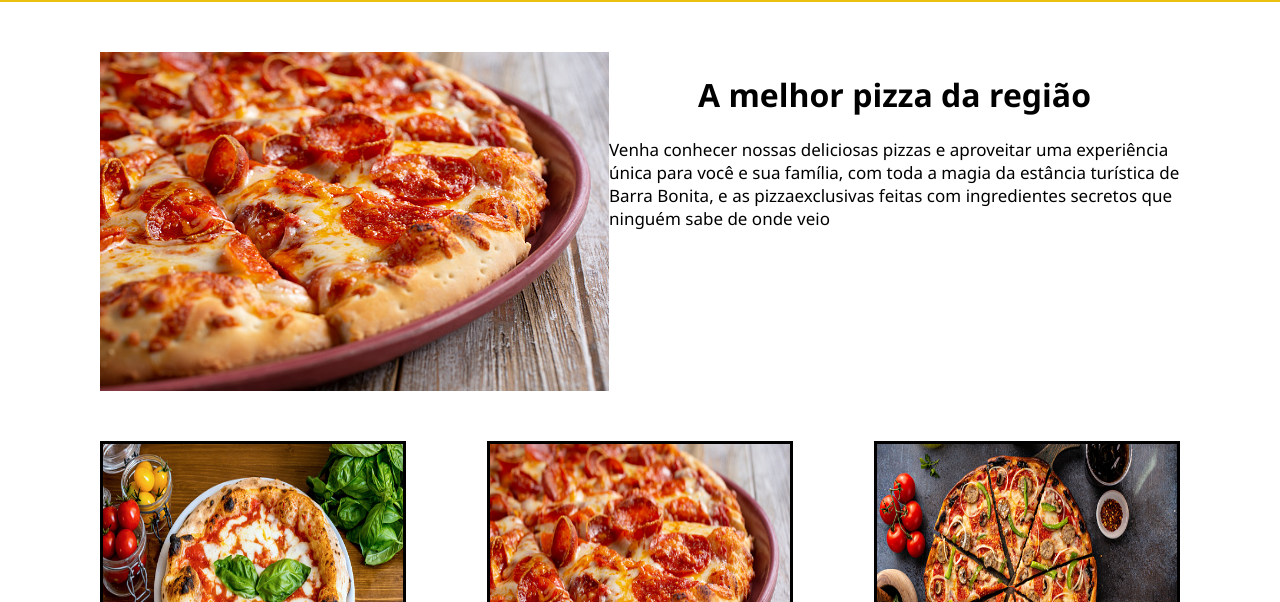
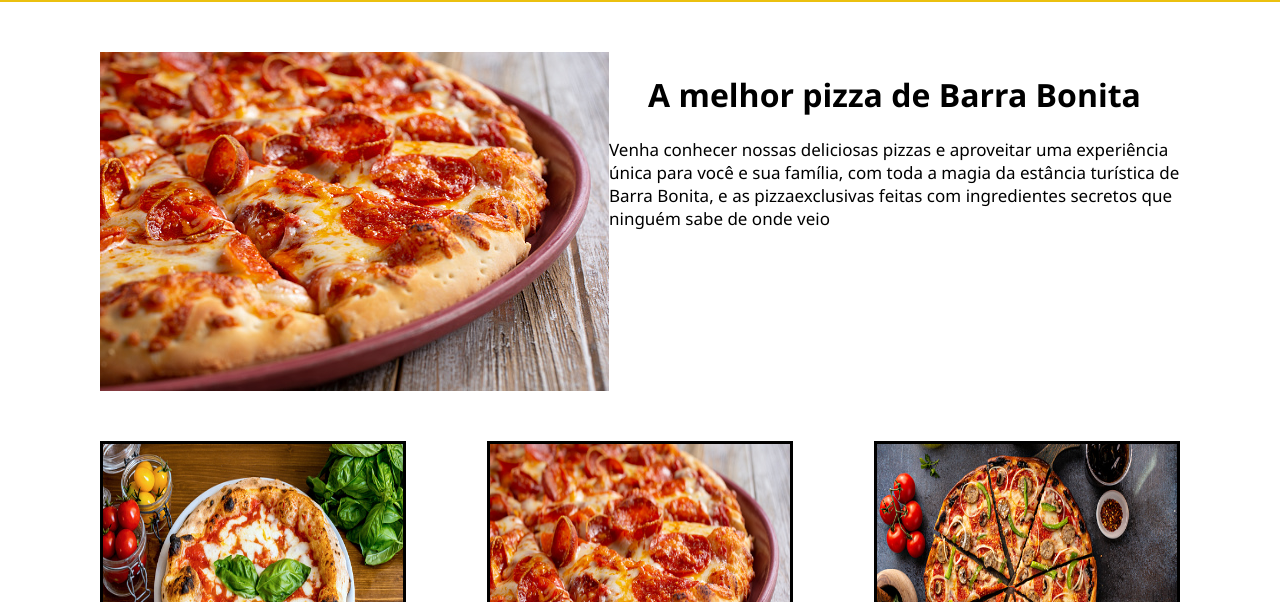
Before and after one commit to EduardoSPontes/pizza-delicia, a plain HTML site: page index.html in a window 1280 px wide. Shown: the part 198-800 px from the top of the page. Drawn offline with Linux system fonts and the light colour scheme.

Commit message:
Fazendo alteração no h1 da index.html

```diff
--- a/index.html
+++ b/index.html
@@ -25,7 +25,7 @@
          <div id="superior">
         <img src="imagens/Imagens de pizza/pizza2.jpg" alt="Imagem de pizza" />
         <div id="texto-home">
-            <h1>A melhor pizza da região</h1>
+            <h1>A melhor pizza de Barra Bonita</h1>
             <p>
                 Venha conhecer nossas deliciosas pizzas e aproveitar uma
                 experiência única para você e sua família, com toda a
```
